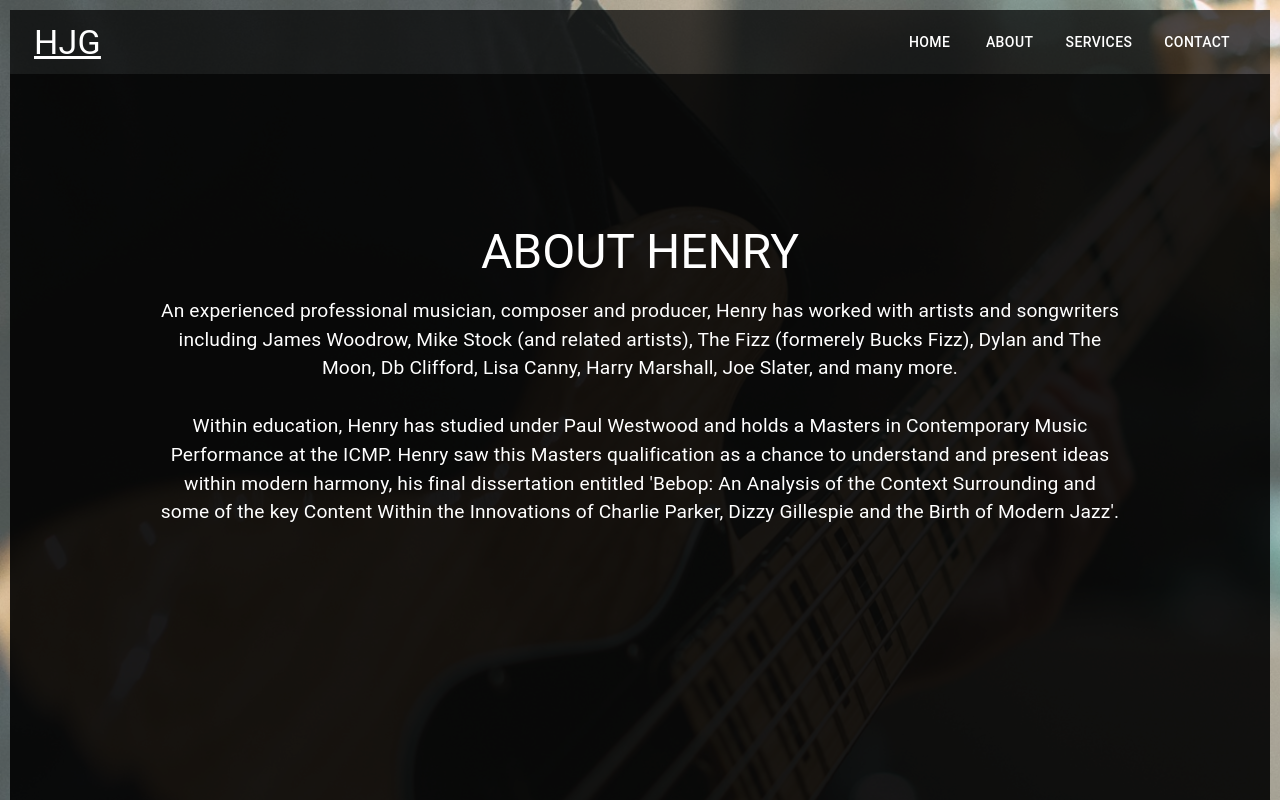
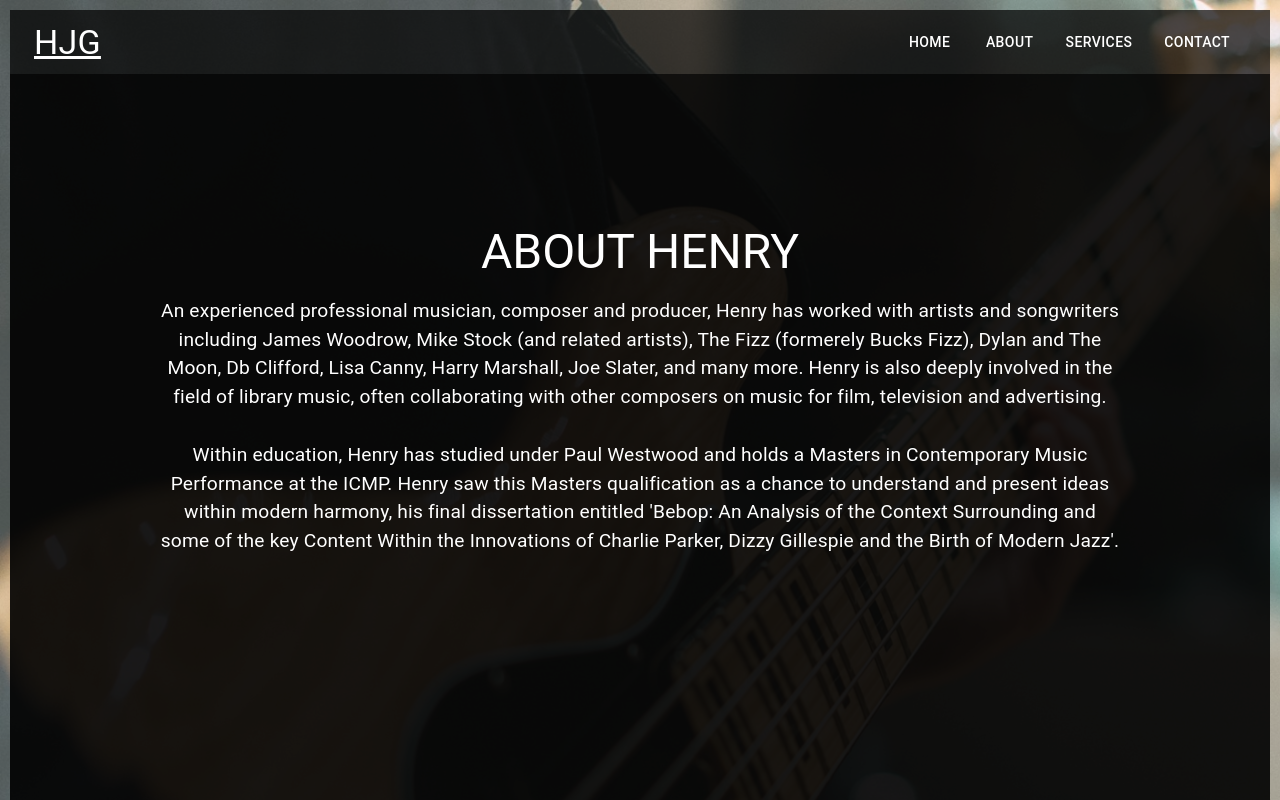
Before and after one commit to HenryJamesGreen/hjgmusic, a React (Create React App) app: page /about in a window 1280 px wide. Shown: the top 800 px of the page. Built offline with nearby package versions, Linux system fonts and the light colour scheme.

Commit message:
more bio -libary

```diff
--- a/src/Pages/About.js
+++ b/src/Pages/About.js
@@ -48,7 +48,7 @@ function About() {
           An experienced professional musician, composer and producer, Henry
           has worked with artists and songwriters including James Woodrow,
           Mike Stock (and related artists), The Fizz (formerely Bucks Fizz), Dylan and The Moon, Db Clifford, Lisa
-          Canny, Harry Marshall, Joe Slater, and many more.
+          Canny, Harry Marshall, Joe Slater, and many more. Henry is also deeply involved in the field of library music, often collaborating with other composers on music for film, television and advertising.
           <br />
           <br />
           Within education, Henry has studied under Paul Westwood and holds a
```
